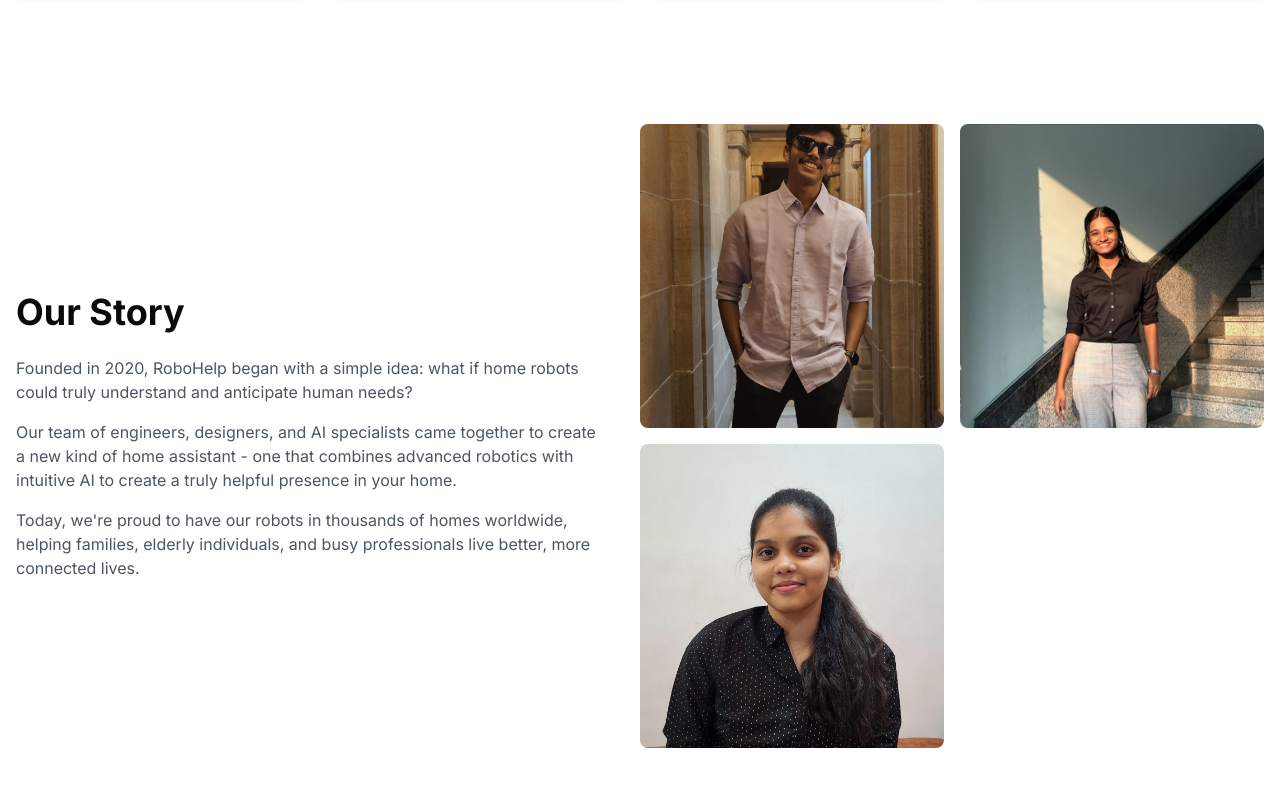
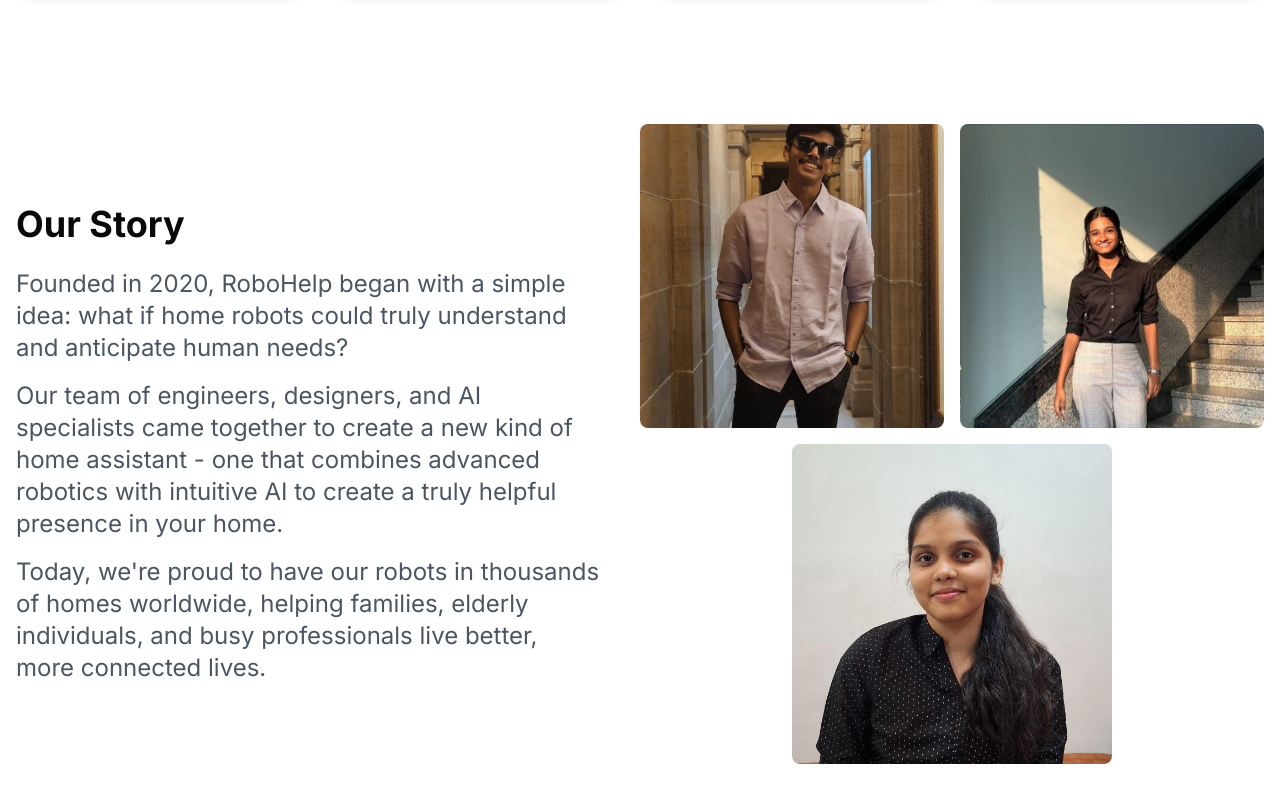
Before and after one commit to nandininema07/React-Masters, a Next.js app: page /about in a window 1280 px wide. Shown: the part 1200-2000 px from the top of the page. Built offline with nearby package versions, Linux system fonts and the light colour scheme.

Commit message:
Minor changes

```diff
--- a/app/about/page.tsx
+++ b/app/about/page.tsx
@@ -103,7 +103,7 @@ export default function AboutPage() {
       {/* Story Section */}
       <section className="py-16 bg-transparent">
         <div className="container mx-auto px-4">
-          <div className="flex flex-col md:flex-row items-center">
+          <div className="flex flex-col md:flex-row text-2xl items-center">
             <div className="w-full md:w-1/2 mb-10 md:mb-0 md:pr-10">
               <h2 className="text-3xl md:text-4xl font-bold mb-6">Our Story</h2>
               <p className="text-gray-600 dark:text-gray-300 mb-4">
@@ -119,6 +119,7 @@ export default function AboutPage() {
                 Today, we're proud to have our robots in thousands of homes worldwide, helping families, elderly
                 individuals, and busy professionals live better, more connected lives.
               </p>
+
             </div>
             <div className="w-full md:w-1/2">
               <div className="grid grid-cols-2 gap-4">
@@ -136,7 +137,7 @@ export default function AboutPage() {
                     className="w-full h-full object-cover"
                   />
                 </div>
-                <div className="aspect-square bg-gray-100 dark:bg-gray-700 rounded-lg overflow-hidden">
+                <div className="aspect-square bg-gray-100 col-span-2 h-80 items-center justify-center mx-auto dark:bg-gray-700 rounded-lg overflow-hidden">
                   <img
                     src="/assets/Nandini.jpg"
                     alt="Nandini"
--- a/components/impact.tsx
+++ b/components/impact.tsx
@@ -70,7 +70,7 @@ export default function Impact() {
                   y: -5,
                   boxShadow: "0 20px 25px -5px rgba(0, 0, 0, 0.1), 0 10px 10px -5px rgba(0, 0, 0, 0.04)"
                 }}
-                className="bg-white/80 dark:bg-gray-800/80 backdrop-blur-sm rounded-xl overflow-hidden shadow-lg h-full"
+                className="bg-white/80 dark:bg-gray-800/80 dark:text-white/80 backdrop-blur-sm rounded-xl overflow-hidden shadow-lg h-full"
               >
                 <motion.div
                   className={`h-2 bg-gradient-to-r ${card.color}`}
@@ -82,7 +82,7 @@ export default function Impact() {
                 />
                 <div className="p-6">
                   <motion.div
-                    className={`w-14 h-14 rounded-full bg-gradient-to-r mb-6 flex items-center justify-center text-white shadow-xl mx-auto md:mx-0 md:mb-8 lg:mb-6 lg:mx-auto xl:mx-0 xl:mb-8 2xl:mx-auto ${card.color}`}
+                    className={`w-14 h-14 rounded-full bg-gradient-to-r mb-6 dark:text-white/80 flex items-center justify-center text-white shadow-xl mx-auto md:mx-0 md:mb-8 lg:mb-6 lg:mx-auto xl:mx-0 xl:mb-8 2xl:mx-auto ${card.color}`}
                     whileHover={{
                       scale: 1.1,
                       rotate: 5,
@@ -95,14 +95,14 @@ export default function Impact() {
                     <card.icon className="w-7 h-7" color="purple" />
                   </motion.div>
                   <motion.h3
-                    className="text-xl text-gray-600 font-semibold mb-3 text-center md:text-left lg:text-center xl:text-left 2xl:text-center"
+                    className="text-xl text-gray-600 font-semibold mb-3 dark:text-white/80 text-center md:text-left lg:text-center xl:text-left 2xl:text-center"
                     whileHover={{ color: "#7c3aed" }}
                     transition={{ duration: 0.2 }}
                   >
                     {card.title}
                   </motion.h3>
                   <motion.p
-                    className="text-gray-600 dark:text-gray-300 text-center md:text-left lg:text-center xl:text-left 2xl:text-center"
+                    className="text-gray-600 dark:text-gray-300 text-center dark:text-white/80 md:text-left lg:text-center xl:text-left 2xl:text-center"
                     whileHover={{ color: "#4f46e5" }}
                     transition={{ duration: 0.2 }}
                   >
```
